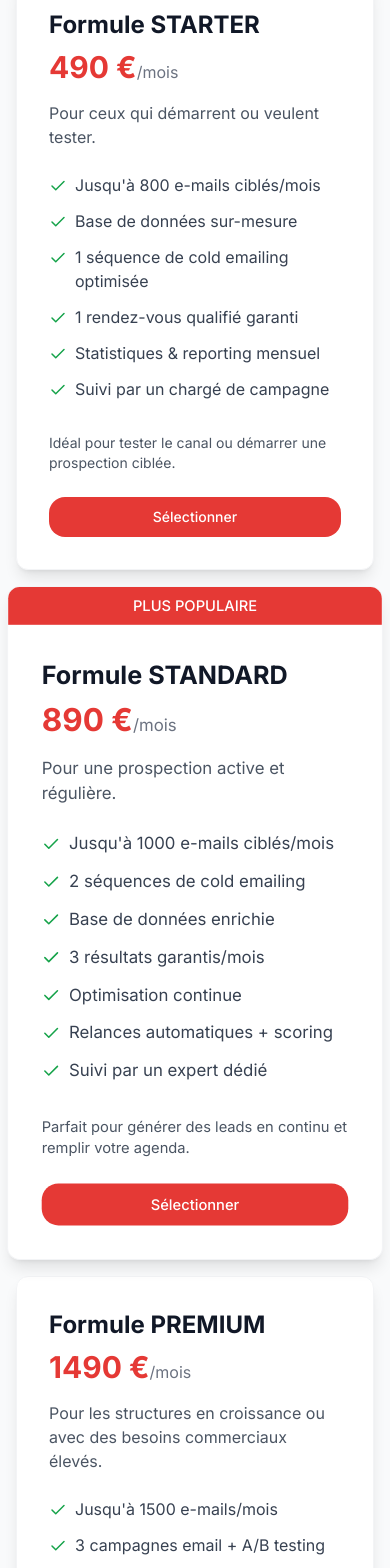
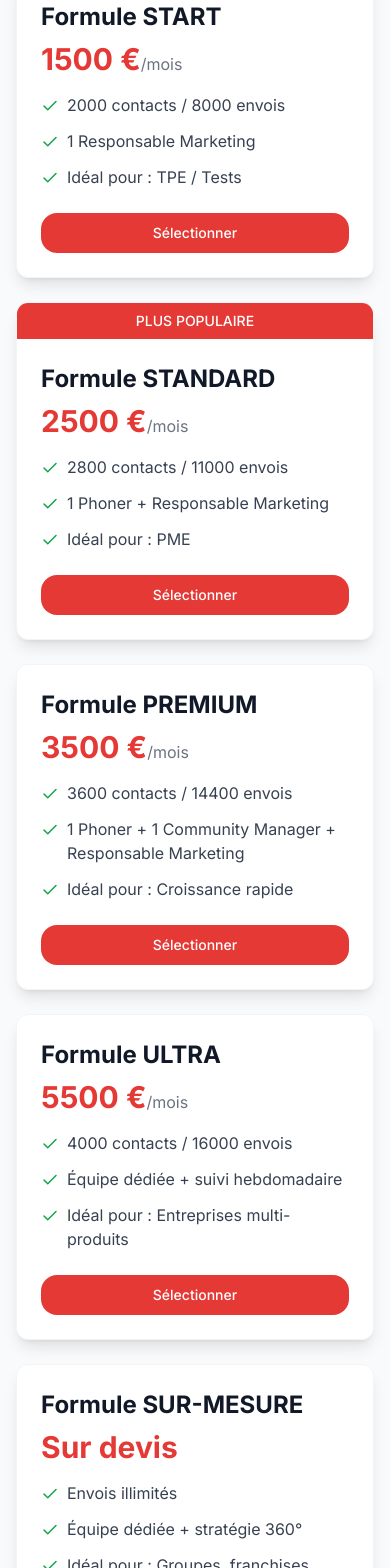
Before and after one commit to dev1-inumera/react-canvas-blossom-blank, a React (Vite) app: page /i-prospect in a window 390 px wide. Shown: the part 2760-4328 px from the top of the page. Built offline with nearby package versions, Linux system fonts and the light colour scheme.

Commit message:
Refactor: Update iProspect pricing plans

```diff
--- a/src/pages/IProspect.tsx
+++ b/src/pages/IProspect.tsx
@@ -189,7 +189,7 @@ const IProspect = () => {
           </div>
         </section>
 
-        {/* Pricing Plans */}
+        {/* Pricing Plans - UPDATED */}
         <section className="py-16 md:py-24 bg-gray-50">
           <div className="container mx-auto px-4">
             <div className="text-center mb-16">
@@ -198,42 +198,27 @@ const IProspect = () => {
               </h2>
             </div>
 
-            <div className="grid grid-cols-1 md:grid-cols-3 gap-8">
-              {/* Starter Plan */}
+            <div className="grid grid-cols-1 md:grid-cols-2 lg:grid-cols-5 gap-6">
+              {/* Formule START */}
               <div className="bg-white rounded-xl shadow-lg overflow-hidden border border-gray-100">
-                <div className="p-8">
-                  <h3 className="text-2xl font-bold text-gray-900 mb-2">Formule STARTER</h3>
-                  <div className="text-3xl font-bold text-red-600 mb-4">490 €<span className="text-base font-normal text-gray-500">/mois</span></div>
-                  <p className="text-gray-600 mb-6">Pour ceux qui démarrent ou veulent tester.</p>
+                <div className="p-6">
+                  <h3 className="text-2xl font-bold text-gray-900 mb-2">Formule START</h3>
+                  <div className="text-3xl font-bold text-red-600 mb-4">1500 €<span className="text-base font-normal text-gray-500">/mois</span></div>
 
-                  <ul className="space-y-3 mb-8">
+                  <ul className="space-y-3 mb-6">
                     <li className="flex items-start">
                       <Check size={18} className="text-green-600 mr-2 mt-1 flex-shrink-0" />
-                      <span className="text-gray-700">Jusqu'à 800 e-mails ciblés/mois</span>
+                      <span className="text-gray-700">2000 contacts / 8000 envois</span>
                     </li>
                     <li className="flex items-start">
                       <Check size={18} className="text-green-600 mr-2 mt-1 flex-shrink-0" />
-                      <span className="text-gray-700">Base de données sur-mesure</span>
+                      <span className="text-gray-700">1 Responsable Marketing</span>
                     </li>
                     <li className="flex items-start">
                       <Check size={18} className="text-green-600 mr-2 mt-1 flex-shrink-0" />
-                      <span className="text-gray-700">1 séquence de cold emailing optimisée</span>
-                    </li>
-                    <li className="flex items-start">
-                      <Check size={18} className="text-green-600 mr-2 mt-1 flex-shrink-0" />
-                      <span className="text-gray-700">1 rendez-vous qualifié garanti</span>
-                    </li>
-                    <li className="flex items-start">
-                      <Check size={18} className="text-green-600 mr-2 mt-1 flex-shrink-0" />
-                      <span className="text-gray-700">Statistiques & reporting mensuel</span>
-                    </li>
-                    <li className="flex items-start">
-                      <Check size={18} className="text-green-600 mr-2 mt-1 flex-shrink-0" />
-                      <span className="text-gray-700">Suivi par un chargé de campagne</span>
+                      <span className="text-gray-700">Idéal pour : TPE / Tests</span>
                     </li>
                   </ul>
-
-                  <p className="text-sm text-gray-600 mb-6">Idéal pour tester le canal ou démarrer une prospection ciblée.</p>
 
                   <Link to="/devis">
                     <Button className="w-full bg-red-600 hover:bg-red-700 text-white py-3 rounded-lg">
@@ -243,46 +228,27 @@ const IProspect = () => {
                 </div>
               </div>
 
-              {/* Standard Plan */}
-              <div className="bg-white rounded-xl shadow-lg overflow-hidden border border-gray-100 transform scale-105 z-10">
+              {/* Formule STANDARD */}
+              <div className="bg-white rounded-xl shadow-lg overflow-hidden border border-gray-100">
                 <div className="bg-red-600 text-white text-center py-2 text-sm font-medium">PLUS POPULAIRE</div>
-                <div className="p-8">
+                <div className="p-6">
                   <h3 className="text-2xl font-bold text-gray-900 mb-2">Formule STANDARD</h3>
-                  <div className="text-3xl font-bold text-red-600 mb-4">890 €<span className="text-base font-normal text-gray-500">/mois</span></div>
-                  <p className="text-gray-600 mb-6">Pour une prospection active et régulière.</p>
+                  <div className="text-3xl font-bold text-red-600 mb-4">2500 €<span className="text-base font-normal text-gray-500">/mois</span></div>
 
-                  <ul className="space-y-3 mb-8">
+                  <ul className="space-y-3 mb-6">
                     <li className="flex items-start">
                       <Check size={18} className="text-green-600 mr-2 mt-1 flex-shrink-0" />
-                      <span className="text-gray-700">Jusqu'à 1000 e-mails ciblés/mois</span>
+                      <span className="text-gray-700">2800 contacts / 11000 envois</span>
                     </li>
                     <li className="flex items-start">
                       <Check size={18} className="text-green-600 mr-2 mt-1 flex-shrink-0" />
-                      <span className="text-gray-700">2 séquences de cold emailing</span>
+                      <span className="text-gray-700">1 Phoner + Responsable Marketing</span>
                     </li>
                     <li className="flex items-start">
                       <Check size={18} className="text-green-600 mr-2 mt-1 flex-shrink-0" />
-                      <span className="text-gray-700">Base de données enrichie</span>
-                    </li>
-                    <li className="flex items-start">
-                      <Check size={18} className="text-green-600 mr-2 mt-1 flex-shrink-0" />
-                      <span className="text-gray-700">3 résultats garantis/mois</span>
-                    </li>
-                    <li className="flex items-start">
-                      <Check size={18} className="text-green-600 mr-2 mt-1 flex-shrink-0" />
-                      <span className="text-gray-700">Optimisation continue</span>
-                    </li>
-                    <li className="flex items-start">
-                      <Check size={18} className="text-green-600 mr-2 mt-1 flex-shrink-0" />
-                      <span className="text-gray-700">Relances automatiques + scoring</span>
-                    </li>
-                    <li className="flex items-start">
-                      <Check size={18} className="text-green-600 mr-2 mt-1 flex-shrink-0" />
-                      <span className="text-gray-700">Suivi par un expert dédié</span>
+                      <span className="text-gray-700">Idéal pour : PME</span>
                     </li>
                   </ul>
-
-                  <p className="text-sm text-gray-600 mb-6">Parfait pour générer des leads en continu et remplir votre agenda.</p>
 
                   <Link to="/devis">
                     <Button className="w-full bg-red-600 hover:bg-red-700 text-white py-3 rounded-lg">
@@ -292,45 +258,84 @@ const IProspect = () => {
                 </div>
               </div>
 
-              {/* Premium Plan */}
+              {/* Formule PREMIUM */}
               <div className="bg-white rounded-xl shadow-lg overflow-hidden border border-gray-100">
-                <div className="p-8">
+                <div className="p-6">
                   <h3 className="text-2xl font-bold text-gray-900 mb-2">Formule PREMIUM</h3>
-                  <div className="text-3xl font-bold text-red-600 mb-4">1490 €<span className="text-base font-normal text-gray-500">/mois</span></div>
-                  <p className="text-gray-600 mb-6">Pour les structures en croissance ou avec des besoins commerciaux élevés.</p>
+                  <div className="text-3xl font-bold text-red-600 mb-4">3500 €<span className="text-base font-normal text-gray-500">/mois</span></div>
 
-                  <ul className="space-y-3 mb-8">
+                  <ul className="space-y-3 mb-6">
                     <li className="flex items-start">
                       <Check size={18} className="text-green-600 mr-2 mt-1 flex-shrink-0" />
-                      <span className="text-gray-700">Jusqu'à 1500 e-mails/mois</span>
+                      <span className="text-gray-700">3600 contacts / 14400 envois</span>
                     </li>
                     <li className="flex items-start">
                       <Check size={18} className="text-green-600 mr-2 mt-1 flex-shrink-0" />
-                      <span className="text-gray-700">3 campagnes email + A/B testing</span>
+                      <span className="text-gray-700">1 Phoner + 1 Community Manager + Responsable Marketing</span>
                     </li>
                     <li className="flex items-start">
                       <Check size={18} className="text-green-600 mr-2 mt-1 flex-shrink-0" />
-                      <span className="text-gray-700">Enrichissement CRM</span>
+                      <span className="text-gray-700">Idéal pour : Croissance rapide</span>
+                    </li>
+                  </ul>
+
+                  <Link to="/devis">
+                    <Button className="w-full bg-red-600 hover:bg-red-700 text-white py-3 rounded-lg">
+                      Sélectionner
+                    </Button>
+                  </Link>
+                </div>
+              </div>
+
+              {/* Formule ULTRA */}
+              <div className="bg-white rounded-xl shadow-lg overflow-hidden border border-gray-100">
+                <div className="p-6">
+                  <h3 className="text-2xl font-bold text-gray-900 mb-2">Formule ULTRA</h3>
+                  <div className="text-3xl font-bold text-red-600 mb-4">5500 €<span className="text-base font-normal text-gray-500">/mois</span></div>
+
+                  <ul className="space-y-3 mb-6">
+                    <li className="flex items-start">
+                      <Check size={18} className="text-green-600 mr-2 mt-1 flex-shrink-0" />
+                      <span className="text-gray-700">4000 contacts / 16000 envois</span>
                     </li>
                     <li className="flex items-start">
                       <Check size={18} className="text-green-600 mr-2 mt-1 flex-shrink-0" />
-                      <span className="text-gray-700">5 résultats garantis</span>
+                      <span className="text-gray-700">Équipe dédiée + suivi hebdomadaire</span>
                     </li>
                     <li className="flex items-start">
                       <Check size={18} className="text-green-600 mr-2 mt-1 flex-shrink-0" />
-                      <span className="text-gray-700">RDV pris directement dans votre agenda</span>
+                      <span className="text-gray-700">Idéal pour : Entreprises multi-produits</span>
+                    </li>
+                  </ul>
+
+                  <Link to="/devis">
+                    <Button className="w-full bg-red-600 hover:bg-red-700 text-white py-3 rounded-lg">
+                      Sélectionner
+                    </Button>
+                  </Link>
+                </div>
+              </div>
+
+              {/* Formule SUR-MESURE */}
+              <div className="bg-white rounded-xl shadow-lg overflow-hidden border border-gray-100">
+                <div className="p-6">
+                  <h3 className="text-2xl font-bold text-gray-900 mb-2">Formule SUR-MESURE</h3>
+                  <div className="text-3xl font-bold text-red-600 mb-4">Sur devis</div>
+
+                  <ul className="space-y-3 mb-6">
+                    <li className="flex items-start">
+                      <Check size={18} className="text-green-600 mr-2 mt-1 flex-shrink-0" />
+                      <span className="text-gray-700">Envois illimités</span>
                     </li>
                     <li className="flex items-start">
                       <Check size={18} className="text-green-600 mr-2 mt-1 flex-shrink-0" />
-                      <span className="text-gray-700">Analyse & ajustements hebdomadaires</span>
+                      <span className="text-gray-700">Équipe dédiée + stratégie 360°</span>
                     </li>
                     <li className="flex items-start">
                       <Check size={18} className="text-green-600 mr-2 mt-1 flex-shrink-0" />
-                      <span className="text-gray-700">Coaching mensuel avec notre équipe</span>
+                      <span className="text-gray-700">Idéal pour : Groupes, franchises, multisites</span>
                     </li>
                   </ul>
-
-                  <p className="text-sm text-gray-600 mb-6">Solution complète clé en main avec accompagnement stratégique.</p>
 
                   <Link to="/devis">
                     <Button className="w-full bg-red-600 hover:bg-red-700 text-white py-3 rounded-lg">
```
